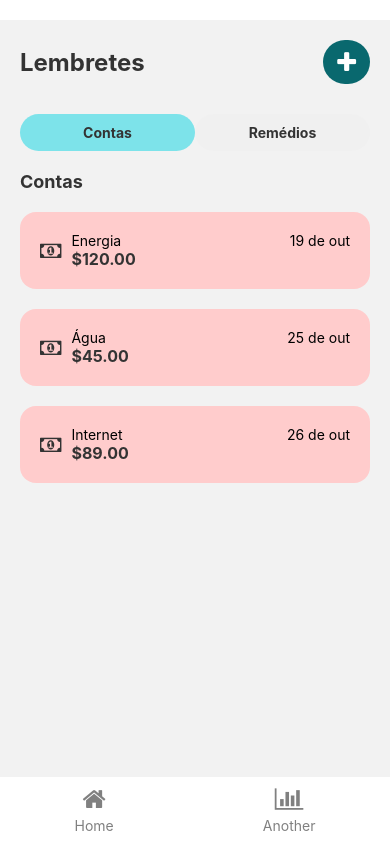
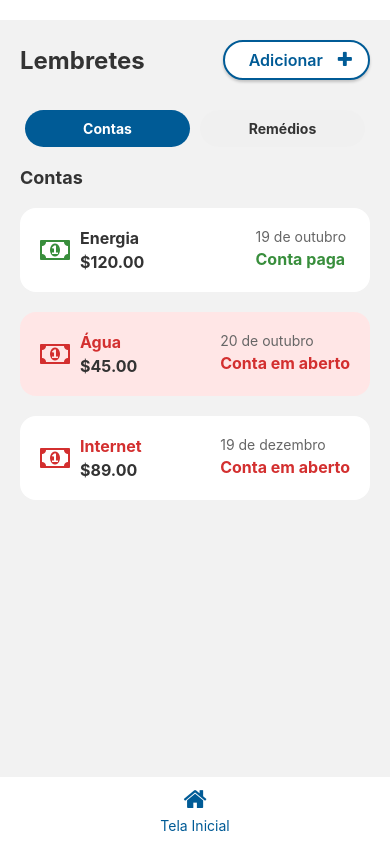
Before and after one commit to daviricardo011/mediTime, a React Native app: screen / in a window 390 px wide. Built offline with nearby package versions, Linux system fonts and the light colour scheme.

Commit message:
Adiciona navegação, modal para o lembrente, conserta erros e altera componente do card do lembrete

```diff
--- a/App.tsx
+++ b/App.tsx
@@ -16,19 +16,11 @@ const App = () => {
       <View style={styles.container}>
         <Tab.Navigator
           screenOptions={{
-            headerShown: false, // Ocultar o cabeçalho padrão
-            tabBarStyle: { display: "none" }, // Ocultar a barra de abas padrão
+            headerShown: false,
+            tabBarStyle: { display: "none" },
           }}
         >
-          <Tab.Screen name="Home" component={HomeScreen} />
-          <Tab.Screen
-            name="Another"
-            component={() => (
-              <View>
-                <Text>TESTE DE OUTRA PAGINA</Text>
-              </View>
-            )}
-          />
+          <Tab.Screen name="Tela Inicial" component={HomeScreen} />
         </Tab.Navigator>
         <FooterMenu />
       </View>
--- a/package.json
+++ b/package.json
@@ -10,6 +10,7 @@
   },
   "dependencies": {
     "@react-native-community/masked-view": "^0.1.11",
+    "@react-native-picker/picker": "^2.8.1",
     "@react-navigation/bottom-tabs": "^6.6.1",
     "@react-navigation/native": "^6.1.18",
     "@react-navigation/stack": "^6.4.1",
@@ -19,9 +20,11 @@
     "react": "18.2.0",
     "react-native": "0.74.5",
     "react-native-gesture-handler": "^2.20.0",
+    "react-native-masked-text": "^1.13.0",
     "react-native-reanimated": "^3.16.0",
     "react-native-safe-area-context": "^4.11.1",
-    "react-native-screens": "^3.34.0"
+    "react-native-screens": "^3.34.0",
+    "@react-native-async-storage/async-storage": "1.23.1"
   },
   "devDependencies": {
     "@babel/core": "^7.20.0",
--- a/src/components/FooterMenu/index.tsx
+++ b/src/components/FooterMenu/index.tsx
@@ -3,22 +3,19 @@ import React from "react";
 import { View, Text, TouchableOpacity, StyleSheet } from "react-native";
 import { useNavigation, useNavigationState } from "@react-navigation/native";
 import { FontAwesome } from "@expo/vector-icons";
-import { RootStackParamList } from "../../navigation/types"; // Importando o tipo
+import { RootStackParamList } from "../../navigation/types";
 import {
   CompositeNavigationProp,
   NavigationProp,
 } from "@react-navigation/native";
 
-// Tipando a navegação
 type FooterMenuNavigationProp = CompositeNavigationProp<
   NavigationProp<RootStackParamList>,
   NavigationProp<Record<string, object | undefined>>
 >;
 
 const routes: { name: keyof RootStackParamList; icon: string }[] = [
-  { name: "Home", icon: "home" },
-  { name: "Another", icon: "bar-chart" },
-  // Adicione mais rotas conforme necessário
+  { name: "Tela Inicial", icon: "home" },
 ];
 
 const FooterMenu = () => {
@@ -28,13 +25,15 @@ const FooterMenu = () => {
   return (
     <View style={styles.container}>
       {routes.map((route) => {
-        const isActive = state?.routes[state.index].name === route.name;
-        const iconColor = isActive ? "#7de3ea" : "gray";
+        const isActive =
+          state?.routes[state.index].name === route.name ||
+          (!state?.routes[state.index].name && route.name === "Tela Inicial");
+        const iconColor = isActive ? "#005b96" : "gray";
 
         return (
           <TouchableOpacity
             key={route.name}
-            onPress={() => navigation.navigate(route.name)} // Certifique-se de que `route.name` é do tipo correto
+            onPress={() => navigation.navigate(route.name)}
             style={styles.menuItem}
           >
             <FontAwesome name={route.icon as any} size={25} color={iconColor} />
@@ -60,10 +59,10 @@ const styles = StyleSheet.create({
     justifyContent: "space-around",
   },
   menuItem: {
-    alignItems: "center", // Alinhando ícones e texto no centro
+    alignItems: "center",
   },
   menuText: {
-    marginTop: 5, // Espaçamento entre o ícone e o texto
+    marginTop: 5,
   },
 });
 
--- a/src/components/Header/index.tsx
+++ b/src/components/Header/index.tsx
@@ -4,18 +4,19 @@ import { FontAwesome } from "@expo/vector-icons";
 
 interface Props {
   title: string;
+  onAdd: () => void;
 }
 
-const Header = ({ title }: Props) => {
+const Header = ({ title, onAdd }: Props) => {
   return (
     <View style={styles.header}>
       <Text style={styles.title}>{title}</Text>
       <TouchableOpacity
         style={styles.newReminderView}
-        onPress={() => console.log("Novo lembrete")}
+        onPress={() => onAdd()}
       >
-        {/* <Text style={styles.newReminderText}>Adicionar</Text> */}
-        <FontAwesome name="plus" size={24} color="#ffffff" />
+        <Text style={styles.newReminderText}>Adicionar</Text>
+        <FontAwesome name="plus" size={18} color="#005b96" />
       </TouchableOpacity>
     </View>
   );
@@ -36,15 +37,25 @@ const styles = StyleSheet.create({
   newReminderView: {
     flexDirection: "row",
     alignItems: "center",
-    gap: 10,
-    backgroundColor: "#09686e",
-    paddingHorizontal: 14,
-    paddingVertical: 10,
-    borderRadius: 50,
+    justifyContent: "center",
+    borderWidth: 2,
+    backgroundColor: "#fff",
+    borderColor: "#005b96",
+    paddingHorizontal: 16,
+    paddingVertical: 8,
+    borderRadius: 30,
+    shadowColor: "#000",
+    shadowOffset: { width: 0, height: 2 },
+    shadowOpacity: 0.2,
+    shadowRadius: 3,
+    elevation: 3,
+    gap: 15,
   },
   newReminderText: {
     fontSize: 16,
-    color: "#fff",
+    color: "#005b96",
+    fontWeight: "600",
+    marginLeft: 8,
   },
 });
 
--- a/src/components/ReminderCard/index.tsx
+++ b/src/components/ReminderCard/index.tsx
@@ -2,16 +2,15 @@ import React from "react";
 import { View, Text, StyleSheet } from "react-native";
 import { FontAwesome } from "@expo/vector-icons";
 import moment from "moment";
-import "moment/locale/pt-br"; // Importando a localidade pt-br
+import "moment/locale/pt-br";
 
 interface ReminderCardProps {
   type: "conta" | "remedio";
   description: string;
   amount?: string; // Apenas para contas
-  date: string;
+  date: string; // Deve ser no formato DD/MM/AAAA
   time?: string; // Apenas para remédios
   status: "paid" | "unpaid" | "taken" | "missed" | "waiting";
-  isLate?: boolean;
 }
 
 const ReminderCard = ({
@@ -22,20 +21,37 @@ const ReminderCard = ({
   time,
   status,
 }: ReminderCardProps) => {
-  // Definindo a localidade para pt-BR
   moment.locale("pt-br");
 
-  const isOverdue = moment().isAfter(moment(date + (time ? ` ${time}` : "")));
+  const isOverdue = moment().isAfter(
+    moment(date, "DD/MM/YYYY").add(time ? 1 : 0, "hours")
+  );
   const isRemedy = type === "remedio";
-  const backgroundColor = isOverdue && !isRemedy ? "#ffcccc" : "#fff";
+
+  const backgroundColor =
+    (isOverdue && !isRemedy && status === "unpaid") ||
+    (isOverdue && isRemedy && status !== "taken")
+      ? "#ffe6e6"
+      : "#fff";
+
+  const iconColor = isRemedy
+    ? status === "taken"
+      ? "#005b96"
+      : "#d32f2f"
+    : status === "paid"
+    ? "#388e3c"
+    : "#d32f2f";
+
+  const statusText = isRemedy
+    ? status === "taken"
+      ? "Remédio tomado"
+      : "Remédio pendente"
+    : status === "paid"
+    ? "Conta paga"
+    : "Conta em aberto";
 
   return (
-    <View
-      style={[
-        styles.ReminderCard,
-        { backgroundColor: isOverdue ? "#ffcccc" : backgroundColor },
-      ]}
-    >
+    <View style={[styles.ReminderCard, { backgroundColor: backgroundColor }]}>
       <View style={styles.transactionDetails}>
         <FontAwesome
           name={
@@ -45,19 +61,34 @@ const ReminderCard = ({
                 : "times-circle"
               : "money"
           }
-          size={20}
-          color={
-            isRemedy ? (status === "taken" ? "#7de3ea" : "#ff7272") : "#333"
-          }
+          size={28}
+          color={iconColor}
         />
         <View style={styles.transactionInfo}>
-          <Text>{description}</Text>
+          <Text
+            style={[
+              styles.descriptionText,
+              {
+                color:
+                  status !== "paid" && status !== "taken" ? "#d32f2f" : "#333",
+              },
+            ]}
+          >
+            {description}
+          </Text>
           <Text style={styles.transactionAmount}>
             {isRemedy ? time : `$${amount}`}
           </Text>
         </View>
       </View>
-      <Text>{moment(date).format("DD [de] MMM")}</Text>
+      <View>
+        <Text style={styles.dateText}>
+          {moment(date, "DD/MM/YYYY").format("DD [de] MMMM")}{" "}
+        </Text>
+        <Text style={[styles.statusText, { color: iconColor }]}>
+          {statusText}
+        </Text>
+      </View>
     </View>
   );
 };
@@ -79,10 +110,25 @@ const styles = StyleSheet.create({
   transactionInfo: {
     marginLeft: 10,
   },
+  descriptionText: {
+    fontSize: 16,
+    fontWeight: "bold",
+    color: "#333",
+  },
   transactionAmount: {
+    fontSize: 16,
     fontWeight: "bold",
+    color: "#333",
+    marginTop: 4,
+  },
+  dateText: {
+    fontSize: 14,
+    color: "#666",
+    marginBottom: 4,
+  },
+  statusText: {
     fontSize: 16,
-    color: "#333",
+    fontWeight: "bold",
   },
 });
 
--- /dev/null
+++ b/src/components/ReminderModal/index.tsx
@@ -0,0 +1,246 @@
+import React, { useEffect, useState } from "react";
+import {
+  Modal,
+  View,
+  Text,
+  TextInput,
+  TouchableOpacity,
+  StyleSheet,
+} from "react-native";
+import { Picker } from "@react-native-picker/picker";
+import { TextInputMask } from "react-native-masked-text";
+
+interface Reminder {
+  description: string;
+  date: string;
+  time?: string;
+  amount?: string;
+  status: string;
+}
+
+interface ReminderModalProps {
+  visible: boolean;
+  onClose: () => void;
+  reminder: Reminder | null;
+  onDelete?: () => void;
+}
+
+const ReminderModal = ({
+  visible,
+  onClose,
+  reminder,
+  onDelete,
+}: ReminderModalProps) => {
+  const [title, setTitle] = useState("");
+  const [type, setType] = useState<string | null>(null);
+  const [date, setDate] = useState("");
+  const [time, setTime] = useState("");
+  const [amount, setAmount] = useState("");
+  const [status, setStatus] = useState<string | null>(null);
+
+  useEffect(() => {
+    if (reminder) {
+      setTitle(reminder.description);
+      setDate(reminder.date);
+      setType(reminder.amount ? "conta" : "remedio");
+      setAmount(reminder.amount || "");
+      setTime(reminder.time || "");
+      setStatus(reminder.status);
+    } else {
+      setTitle("");
+      setDate("");
+      setType(null);
+      setAmount("");
+      setTime("");
+      setStatus(null);
+    }
+  }, [reminder]);
+
+  const handleSave = () => {
+    console.log({
+      title,
+      type,
+      date,
+      time: type === "remedio" ? time : undefined,
+      amount: type === "conta" ? amount : undefined,
+      status,
+    });
+    onClose();
+  };
+
+  return (
+    <Modal visible={visible} transparent={true} animationType="slide">
+      <View style={styles.modalOverlay}>
+        <View style={styles.modalContent}>
+          <Text style={styles.modalTitle}>
+            {reminder ? "Gerenciar lembrete" : "Cadastrar novo lembrete"}
+          </Text>
+
+          <Text style={styles.label}>Título do lembrete</Text>
+          <TextInput
+            style={styles.input}
+            placeholder="Título do lembrete"
+            value={title}
+            onChangeText={setTitle}
+          />
+
+          <Text style={styles.label}>Tipo</Text>
+          <View style={styles.pickerContainer}>
+            <Picker
+              selectedValue={type}
+              onValueChange={(itemValue) => setType(itemValue)}
+              style={styles.picker}
+            >
+              <Picker.Item label={"Toque para selecionar"} value={null} />
+              <Picker.Item label="Conta" value="conta" />
+              <Picker.Item label="Remédio" value="remedio" />
+            </Picker>
+          </View>
+
+          {!!type && (
+            <>
+              <Text style={styles.label}>Data (DD/MM/AAAA)</Text>
+              <TextInputMask
+                style={styles.input}
+                value={date}
+                onChangeText={setDate}
+                type={"datetime"}
+                options={{
+                  format: "DD/MM/YYYY",
+                }}
+              />
+
+              {type === "remedio" && (
+                <>
+                  <Text style={styles.label}>Hora (HH:MM)</Text>
+                  <TextInput
+                    style={styles.input}
+                    value={time}
+                    onChangeText={setTime}
+                  />
+                </>
+              )}
+
+              {type === "conta" && (
+                <>
+                  <Text style={styles.label}>Valor (R$)</Text>
+                  <TextInput
+                    style={styles.input}
+                    value={amount}
+                    onChangeText={setAmount}
+                    keyboardType="numeric"
+                  />
+                </>
+              )}
+
+              <Text style={styles.label}>Status</Text>
+              <View style={styles.pickerContainer}>
+                <Picker
+                  selectedValue={status}
+                  onValueChange={(itemValue) => setStatus(itemValue)}
+                  style={styles.picker}
+                >
+                  <Picker.Item label={"Toque para selecionar"} value={null} />
+                  <Picker.Item
+                    label={type === "conta" ? "Paga" : "Tomado"}
+                    value={type === "conta" ? "paid" : "taken"}
+                  />
+                  <Picker.Item
+                    label={type === "conta" ? "Não paga" : "Pendente"}
+                    value={type === "conta" ? "unpaid" : "waiting"}
+                  />
+                </Picker>
+              </View>
+            </>
+          )}
+
+          {reminder && (
+            <TouchableOpacity onPress={onDelete}>
+              <Text style={styles.deleteButtonText}>Excluir lembrete</Text>
+            </TouchableOpacity>
+          )}
+          <View style={styles.buttonContainer}>
+            <TouchableOpacity onPress={handleSave} style={styles.button}>
+              <Text style={styles.buttonText}>Salvar</Text>
+            </TouchableOpacity>
+            <TouchableOpacity onPress={onClose} style={styles.button}>
+              <Text style={styles.buttonText}>Cancelar</Text>
+            </TouchableOpacity>
+          </View>
+        </View>
+      </View>
+    </Modal>
+  );
+};
+
+const styles = StyleSheet.create({
+  modalOverlay: {
+    flex: 1,
+    justifyContent: "center",
+    alignItems: "center",
+    backgroundColor: "rgba(0, 0, 0, 0.5)",
+  },
+  modalContent: {
+    width: "90%",
+    maxWidth: 400,
+    padding: 20,
+    backgroundColor: "#f5f5f5",
+    borderRadius: 10,
+  },
+  modalTitle: {
+    fontSize: 18,
+    fontWeight: "bold",
+    color: "#333",
+    marginBottom: 20,
+  },
+  label: {
+    fontSize: 14,
+    fontWeight: "bold",
+    color: "#333",
+    marginBottom: 5,
+  },
+  input: {
+    height: 50,
+    borderColor: "#ccc",
+    borderWidth: 1,
+    borderRadius: 5,
+    paddingHorizontal: 10,
+    marginBottom: 15,
+    backgroundColor: "white",
+  },
+  pickerContainer: {
+    borderColor: "#ccc",
+    borderWidth: 1,
+    borderRadius: 5,
+    marginBottom: 15,
+    overflow: "hidden",
+  },
+  picker: {
+    height: 50,
+    width: "100%",
+    color: "#333",
+  },
+  buttonContainer: {
+    marginTop: 15,
+  },
+  button: {
+    backgroundColor: "#005b96",
+    padding: 10,
+    borderRadius: 5,
+    marginBottom: 10,
+    alignItems: "center",
+  },
+  buttonText: {
+    color: "white",
+    fontWeight: "bold",
+  },
+  deleteButtonText: {
+    color: "red",
+    fontWeight: "bold",
+    fontSize: 14,
+    marginBottom: 10,
+    textAlign: "center",
+  },
+});
+
+export default ReminderModal;
--- a/src/components/SwitchTabs/index.tsx
+++ b/src/components/SwitchTabs/index.tsx
@@ -1,4 +1,4 @@
-import React, { useState } from "react";
+import React from "react";
 import { View, Text, TouchableOpacity, StyleSheet } from "react-native";
 
 interface SwitchTabsProps {
@@ -13,7 +13,14 @@ const SwitchTabs = ({ selectedTab, onSelectTab }: SwitchTabsProps) => {
         style={[styles.tabButton, selectedTab === "Contas" && styles.activeTab]}
         onPress={() => onSelectTab("Contas")}
       >
-        <Text style={styles.tabText}>Contas</Text>
+        <Text
+          style={[
+            styles.tabText,
+            selectedTab === "Contas" && styles.activeTabText,
+          ]}
+        >
+          Contas
+        </Text>
       </TouchableOpacity>
       <TouchableOpacity
         style={[
@@ -22,7 +29,14 @@ const SwitchTabs = ({ selectedTab, onSelectTab }: SwitchTabsProps) => {
         ]}
         onPress={() => onSelectTab("Remédios")}
       >
-        <Text style={styles.tabText}>Remédios</Text>
+        <Text
+          style={[
+            styles.tabText,
+            selectedTab === "Remédios" && styles.activeTabText,
+          ]}
+        >
+          Remédios
+        </Text>
       </TouchableOpacity>
     </View>
   );
@@ -40,14 +54,18 @@ const styles = StyleSheet.create({
     alignItems: "center",
     borderRadius: 20,
     backgroundColor: "#f0f0f0",
+    marginHorizontal: 5,
   },
   activeTab: {
-    backgroundColor: "#7de3ea",
+    backgroundColor: "#005b96",
   },
   tabText: {
     color: "#333",
     fontWeight: "bold",
   },
+  activeTabText: {
+    color: "#fff",
+  },
 });
 
 export default SwitchTabs;
--- a/src/navigation/types.ts
+++ b/src/navigation/types.ts
@@ -1,4 +1,3 @@
 export type RootStackParamList = {
-  Home: undefined; // Sem parâmetros
-  Another: undefined; // Sem parâmetros
+  "Tela Inicial": undefined;
 };
--- a/src/screens/homeScreen/index.tsx
+++ b/src/screens/homeScreen/index.tsx
@@ -1,21 +1,28 @@
 import React, { useState } from "react";
-import { ScrollView, View, Text, StyleSheet } from "react-native";
+import {
+  ScrollView,
+  View,
+  Text,
+  StyleSheet,
+  TouchableOpacity,
+} from "react-native";
 import Header from "../../components/Header";
 import SwitchTabs from "../../components/SwitchTabs";
 import ReminderCard from "../../components/ReminderCard";
+import ReminderModal from "../../components/ReminderModal"; // Certifique-se de importar o modal
 import FooterMenu from "../../components/FooterMenu";
 import moment from "moment";
 
 interface Conta {
   description: string;
   amount: string;
-  date: string;
+  date: string; // Deve ser no formato DD/MM/AAAA
   status: "paid" | "unpaid";
 }
 
 interface Remedio {
   description: string;
-  date: string;
+  date: string; // Deve ser no formato DD/MM/AAAA
   time: string;
   status: "taken" | "missed" | "waiting";
 }
@@ -25,107 +32,118 @@ const contas: Conta[] = [
   {
     description: "Energia",
     amount: "120.00",
-    date: "2024-10-19",
+    date: "19/10/2024",
     status: "paid",
   },
   {
     description: "Água",
     amount: "45.00",
-    date: "2024-10-25",
+    date: "20/10/2024",
     status: "unpaid",
   },
   {
     description: "Internet",
     amount: "89.00",
-    date: "2024-10-26",
+    date: "19/12/2024",
     status: "unpaid",
   },
 ];
 
-// Exemplo de dados para remédios
 const remedios: Remedio[] = [
   {
     description: "Vitamina D",
-    date: "2024-10-20",
+    date: "19/10/2024",
     time: "12:00",
     status: "waiting",
   },
   {
     description: "Aspirina",
-    date: "2024-10-20",
+    date: "20/10/2024",
     time: "00:00",
     status: "missed",
   },
   {
     description: "Antibiótico",
-    date: "2024-10-22",
+    date: "19/10/2024",
     time: "18:00",
-    status: "waiting",
+    status: "taken",
   },
 ];
 
 const HomeScreen = () => {
   const [selectedTab, setSelectedTab] = useState("Contas");
+  const [modalVisible, setModalVisible] = useState(false);
+  const [currentReminder, setCurrentReminder] = useState<any>(null);
 
   // Função para ordenar os itens pelo mais próximo
   const sortByDate = (a: Conta | Remedio, b: Conta | Remedio): number => {
     if ("amount" in a && "amount" in b) {
-      const aDate = moment(a.date);
-      const bDate = moment(b.date);
+      const aDate = moment(a.date, "DD/MM/YYYY");
+      const bDate = moment(b.date, "DD/MM/YYYY");
       return aDate.diff(bDate);
     }
     if ("time" in a && "time" in b) {
-      const aDate = moment(a.date + ` ${a.time}`);
-      const bDate = moment(b.date + ` ${b.time}`);
+      const aDate = moment(a.date + ` ${a.time}`, "DD/MM/YYYY HH:mm");
+      const bDate = moment(b.date + ` ${b.time}`, "DD/MM/YYYY HH:mm");
       return aDate.diff(bDate);
     }
     return 0;
   };
 
+  const handleOpenModal = (reminder: Conta | Remedio | null) => {
+    setCurrentReminder(reminder);
+    setModalVisible(true);
+  };
+
   return (
     <ScrollView style={styles.container}>
-      <Header title="Lembretes" />
+      <Header title="Lembretes" onAdd={() => handleOpenModal(null)} />
       <SwitchTabs
         selectedTab={selectedTab}
         onSelectTab={(tab: string) => setSelectedTab(tab)}
       />
 
-      {/* Título de Transações */}
       <View style={styles.transactionHeader}>
         <Text style={styles.transactionTitle}>
           {selectedTab === "Contas" ? "Contas" : "Remédios"}
         </Text>
       </View>
 
-      {/* Exibir itens de acordo com a aba selecionada */}
       {selectedTab === "Contas"
-        ? contas
-            .sort(sortByDate)
-            .map((conta, index) => (
+        ? contas.sort(sortByDate).map((conta, index) => (
+            <TouchableOpacity
+              key={index}
+              onPress={() => handleOpenModal(conta)}
+            >
               <ReminderCard
-                key={index}
                 type="conta"
                 description={conta.description}
                 amount={conta.amount}
-                date={conta.date}
+                date={conta.date} // Exibindo no formato DD/MM/AAAA
                 status={conta.status}
               />
-            ))
-        : remedios
-            .sort(sortByDate)
-            .map((remedio, index) => (
+            </TouchableOpacity>
+          ))
+        : remedios.sort(sortByDate).map((remedio, index) => (
+            <TouchableOpacity
+              key={index}
+              onPress={() => handleOpenModal(remedio)}
+            >
               <ReminderCard
-                key={index}
                 type="remedio"
                 description={remedio.description}
-                date={remedio.date}
+                date={remedio.date} // Exibindo no formato DD/MM/AAAA
                 time={remedio.time}
                 status={remedio.status}
-                isLate={moment().isAfter(
-                  moment(remedio.date + ` ${remedio.time}`)
-                )}
               />
-            ))}
+            </TouchableOpacity>
+          ))}
+
+      <ReminderModal
+        visible={modalVisible}
+        onClose={() => setModalVisible(false)}
+        reminder={currentReminder}
+      />
     </ScrollView>
   );
 };
```
Also changed, not shown: 1 other file (tests, documents, lock files or other folders).
